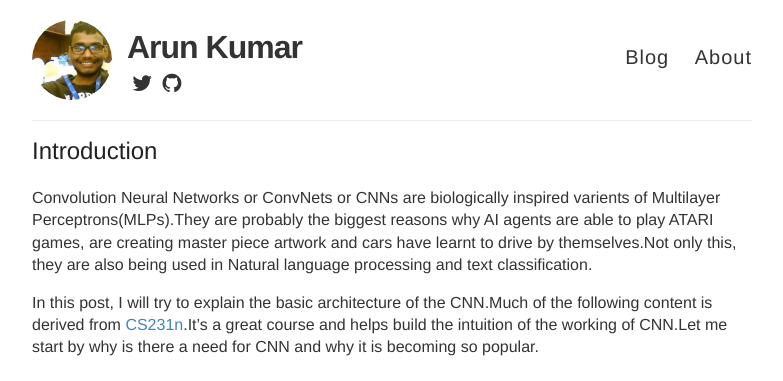
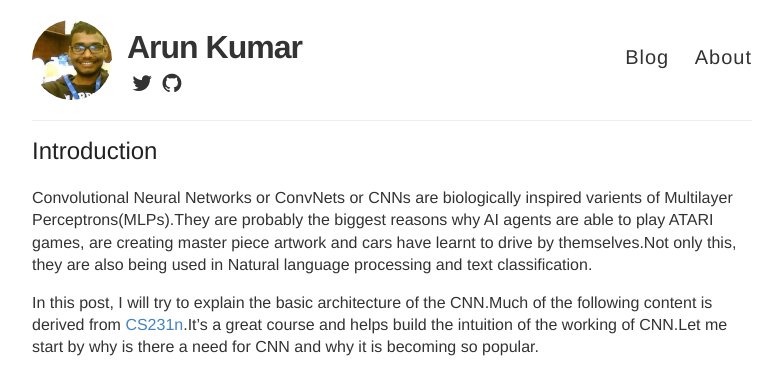
Before and after one commit to ioarun/ioarun.github.io, a Jekyll site: the page built from _posts/2017-01-30-cnn.md, in a window 1280 px wide and 900 px high. Shown: the top 381 px of the window, without its empty margins (248-1031 px from the left). Built offline with Jekyll 4.4.1, drawn with Linux system fonts in a browser that asks for light colours; nearby versions of some CDN libraries; some web fonts are replaced; some of the changed text lies outside the part shown.

Commit message:
Final udpate on cnn architecture

```diff
--- a/_posts/2017-01-30-cnn.md
+++ b/_posts/2017-01-30-cnn.md
@@ -6,7 +6,7 @@ title-img: images/2017/cnn/cnn-title-image.jpeg
 
 ## Introduction
 
-Convolution Neural Networks or ConvNets or CNNs are biologically inspired varients of Multilayer Perceptrons(MLPs).They are probably the biggest reasons why AI agents are able to play ATARI games, are creating master piece artwork and cars have learnt to drive by themselves.Not only this, they are also being used in Natural language processing and text classification.
+Convolutional Neural Networks or ConvNets or CNNs are biologically inspired varients of Multilayer Perceptrons(MLPs).They are probably the biggest reasons why AI agents are able to play ATARI games, are creating master piece artwork and cars have learnt to drive by themselves.Not only this, they are also being used in Natural language processing and text classification.
 
 <!--more-->
 
@@ -28,7 +28,7 @@ In particular, unlike a regular Neural Network, the layers of a ConvNet have neu
 
 Convolution can be thought of as a sliding window function applied to a matrix.This sliding window is called as *filter*, *kernel* or *feature extractor*.
 
-{% include image.html img="images/2017/cnn/Convolution_schematic.gif" title="convolution" caption="Convolution operation" %}
+{% include image.html img="images/2017/cnn/Convolution_schematic.gif" title="convolution" caption="Convolution operation - elementwise multiplication and then adding the results" %}
 
 # CNN Architecture:
 
```
